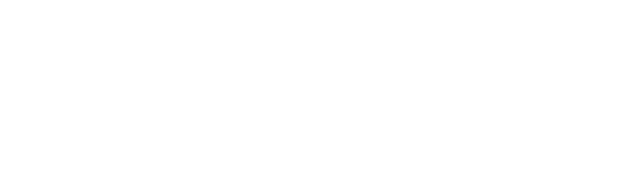
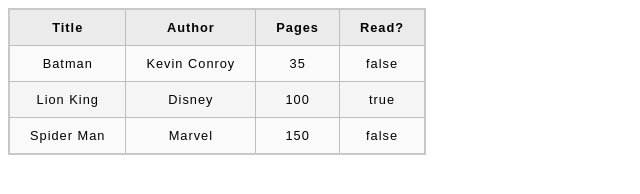
Before and after one commit to JSE955/library, a plain HTML site: page index.html in a window 1280 px wide. Shown: the whole page, without its empty margins (0-640 px from the left). Drawn offline with Linux system fonts and the light colour scheme.

Commit message:
Display basic table with book data

```diff
--- a/index.html
+++ b/index.html
@@ -8,6 +8,14 @@
     <link rel="stylesheet" href="styles.css" />
 </head>
 <body>
-
+    <table class="bookTable">
+        <tr>
+            <th>Title</th>
+            <th>Author</th>
+            <th>Pages</th>
+            <th>Read?</th>
+        </tr>
+    </table>
+    <script src="library.js"></script>
 </body>
 </html>
--- a/library.js
+++ b/library.js
@@ -0,0 +1,46 @@
+let myLibrary = [];
+
+function Book(title, author, pages, read) {
+    this.title = title;
+    this.author = author;
+    this.pages = pages;
+    this.read = read;
+}
+
+Book.prototype.info = function() {
+    console.log(`${this.title} by ${this.author}, ${this.pages} pages, ${this.read ? 'read' : 'not read yet'}`)
+}
+
+function addBookToLibrary(book) {
+    myLibrary.push(book);
+}
+
+const bookTable = document.querySelector('.bookTable');
+
+let test1 = new Book('Batman', 'Kevin Conroy', 35, false);
+let test2 = new Book('Lion King', 'Disney', 100, true);
+let test3 = new Book('Spider Man', 'Marvel', 150, false);
+
+addBookToLibrary(test1);
+addBookToLibrary(test2);
+addBookToLibrary(test3);
+
+myLibrary.forEach((book) => {
+    let newRow = document.createElement('tr');
+    let titleCell = document.createElement('td');
+    let authorCell = document.createElement('td');
+    let pagesCell = document.createElement('td');
+    let readCell = document.createElement('td');
+
+    titleCell.appendChild(document.createTextNode(book.title))
+    authorCell.appendChild(document.createTextNode(book.author))
+    pagesCell.appendChild(document.createTextNode(book.pages))
+    readCell.appendChild(document.createTextNode(book.read))
+
+    newRow.appendChild(titleCell);
+    newRow.appendChild(authorCell);
+    newRow.appendChild(pagesCell);
+    newRow.appendChild(readCell);
+
+    bookTable.appendChild(newRow);
+})
--- a/styles.css
+++ b/styles.css
@@ -0,0 +1,35 @@
+html {
+    font-family: sans-serif;
+  }
+
+  table {
+    border-collapse: collapse;
+    border: 2px solid rgb(200,200,200);
+    letter-spacing: 1px;
+    font-size: 0.8rem;
+  }
+
+  td, th {
+    border: 1px solid rgb(190,190,190);
+    padding: 10px 20px;
+  }
+
+  th {
+    background-color: rgb(235,235,235);
+  }
+
+  td {
+    text-align: center;
+  }
+
+  tr:nth-child(even) td {
+    background-color: rgb(250,250,250);
+  }
+
+  tr:nth-child(odd) td {
+    background-color: rgb(245,245,245);
+  }
+
+  caption {
+    padding: 10px;
+  }
```
